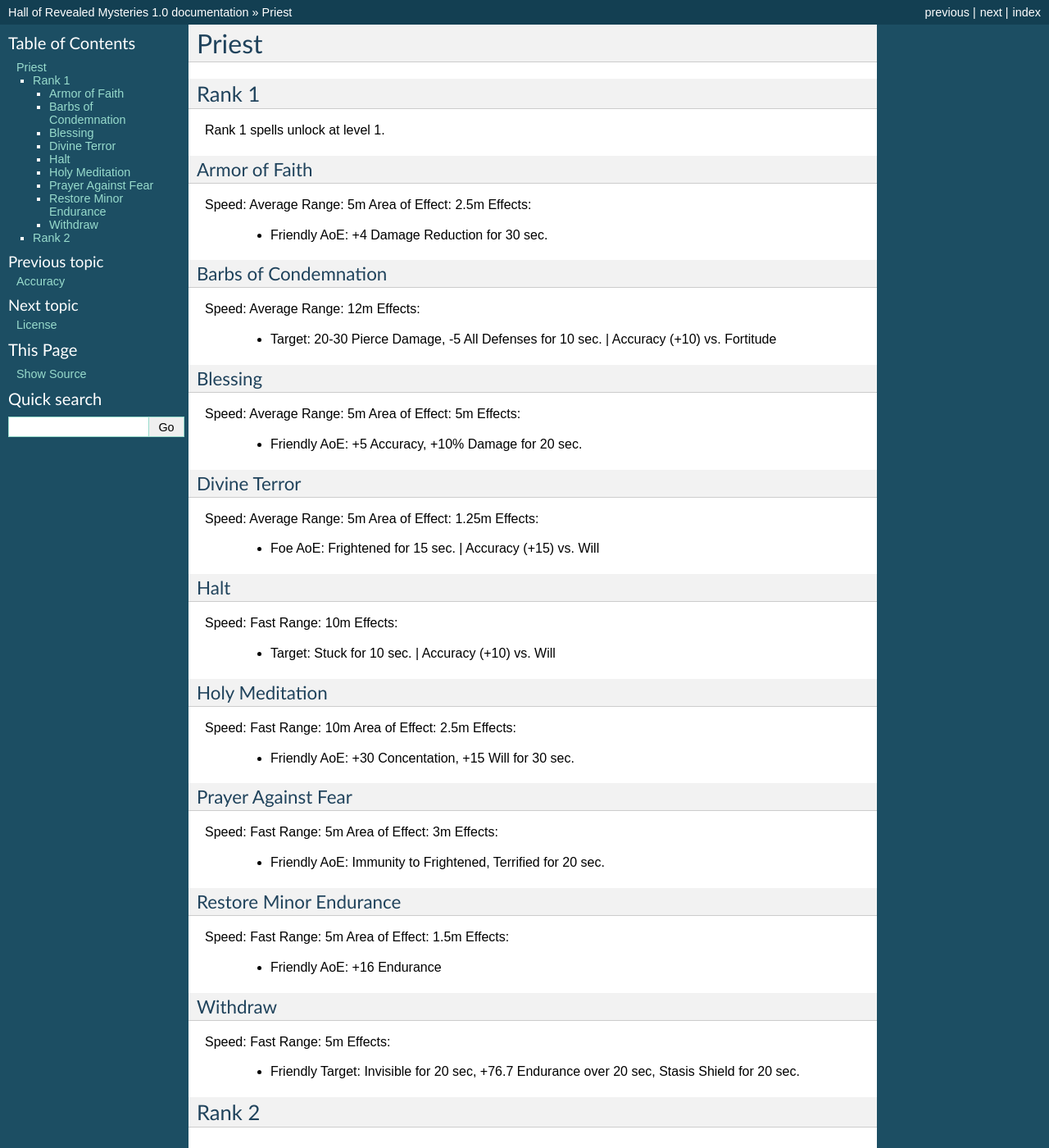
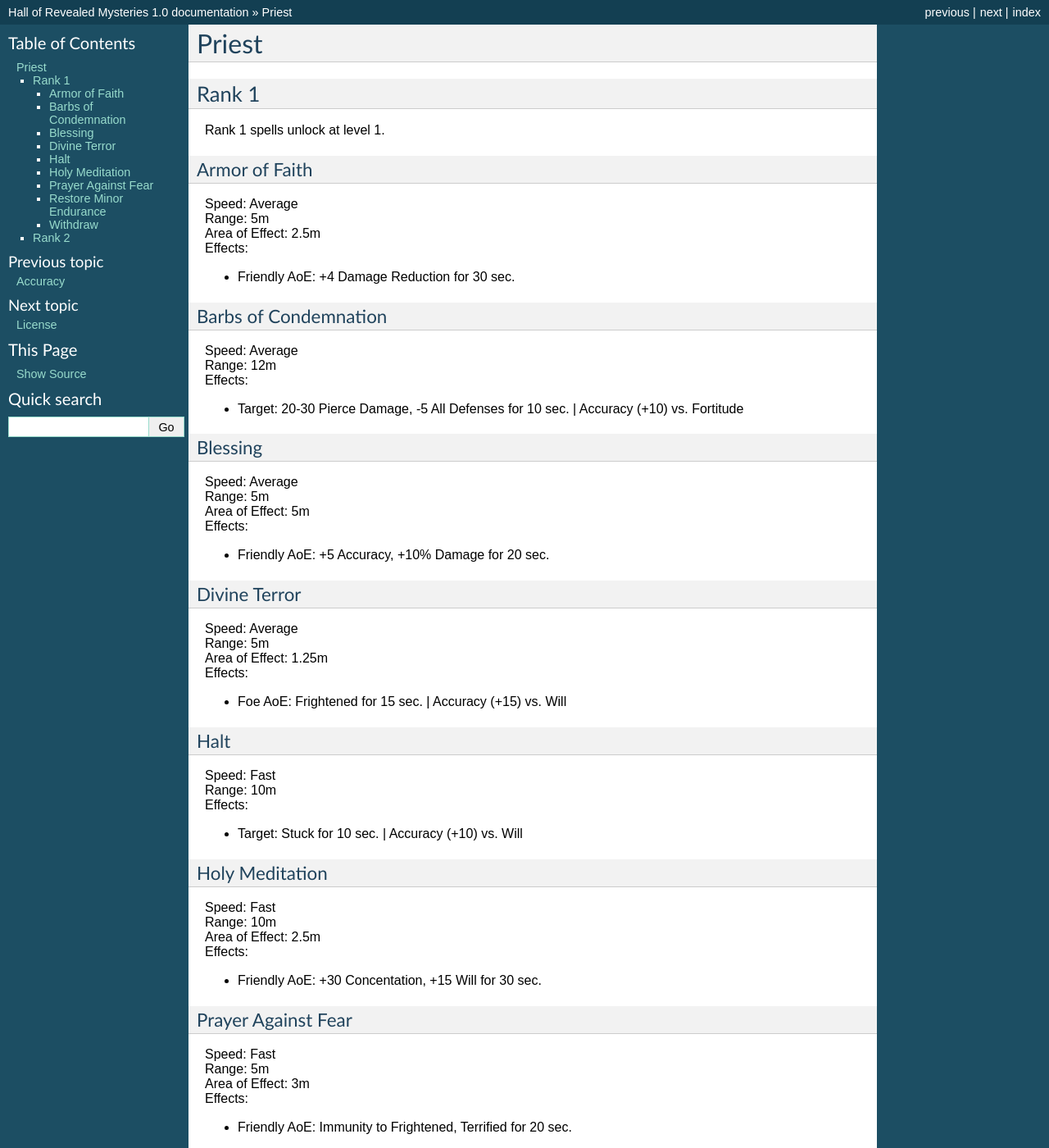
Before and after one commit to acastaner/waelites, a Sphinx documentation site: the page built from source/spells/priest.rst, in a window 1280 px wide and 1400 px high. Shown: the whole window at 82% size. Built offline with Sphinx 7.4.7, drawn with Linux system fonts in a browser that asks for light colours; some of the changed lines change nothing that is shown; some of the changed text lies outside the part shown.

Commit message:
Fix spells/priest.rst layout

```diff
--- a/source/spells/priest.rst
+++ b/source/spells/priest.rst
@@ -11,81 +11,90 @@ Rank 1 spells unlock at level 1.
 Armor of Faith
 ==============
 
-Speed: Average
-Range: 5m
-Area of Effect: 2.5m
-Effects:
-    * Friendly AoE: +4 Damage Reduction for 30 sec.
+| Speed: Average
+| Range: 5m
+| Area of Effect: 2.5m
+| Effects:
+
+* Friendly AoE: +4 Damage Reduction for 30 sec.
 
 Barbs of Condemnation
 =====================
 
-Speed: Average
-Range: 12m
-Effects:
-    * Target: 20-30 Pierce Damage, -5 All Defenses for 10 sec. | Accuracy (+10) vs. Fortitude
+| Speed: Average
+| Range: 12m
+| Effects:
+
+* Target: 20-30 Pierce Damage, -5 All Defenses for 10 sec. | Accuracy (+10) vs. Fortitude
 
 
 Blessing
 =========
 
-Speed: Average
-Range: 5m
-Area of Effect: 5m
-Effects:
-    * Friendly AoE: +5 Accuracy, +10% Damage for 20 sec.
+| Speed: Average
+| Range: 5m
+| Area of Effect: 5m
+| Effects:
+
+* Friendly AoE: +5 Accuracy, +10% Damage for 20 sec.
 
 Divine Terror
 =============
 
-Speed: Average
-Range: 5m
-Area of Effect: 1.25m
-Effects:
-    * Foe AoE: Frightened for 15 sec. | Accuracy (+15) vs. Will
+| Speed: Average
+| Range: 5m
+| Area of Effect: 1.25m
+| Effects:
+
+* Foe AoE: Frightened for 15 sec. | Accuracy (+15) vs. Will
 
 Halt
 ====
 
-Speed: Fast
-Range: 10m
-Effects:
-    * Target: Stuck for 10 sec. | Accuracy (+10) vs. Will
+| Speed: Fast
+| Range: 10m
+| Effects:
+
+* Target: Stuck for 10 sec. | Accuracy (+10) vs. Will
 
 Holy Meditation
 ===============
 
-Speed: Fast
-Range: 10m
-Area of Effect: 2.5m
-Effects:
-    * Friendly AoE: +30 Concentation, +15 Will for 30 sec.
+| Speed: Fast
+| Range: 10m
+| Area of Effect: 2.5m
+| Effects:
+
+* Friendly AoE: +30 Concentation, +15 Will for 30 sec.
 
 Prayer Against Fear
 ===================
 
-Speed: Fast
-Range: 5m
-Area of Effect: 3m
-Effects:
-    * Friendly AoE: Immunity to Frightened, Terrified for 20 sec.
+| Speed: Fast
+| Range: 5m
+| Area of Effect: 3m
+| Effects:
+
+* Friendly AoE: Immunity to Frightened, Terrified for 20 sec.
 
 Restore Minor Endurance
 =======================
 
-Speed: Fast
-Range: 5m
-Area of Effect: 1.5m
-Effects:
-    * Friendly AoE: +16 Endurance
+| Speed: Fast
+| Range: 5m
+| Area of Effect: 1.5m
+| Effects:
+
+* Friendly AoE: +16 Endurance
 
 Withdraw
 ========
 
-Speed: Fast
-Range: 5m
-Effects:
-    * Friendly Target: Invisible for 20 sec, +76.7 Endurance over 20 sec, Stasis Shield for 20 sec.
+| Speed: Fast
+| Range: 5m
+| Effects:
+
+* Friendly Target: Invisible for 20 sec, +76.7 Endurance over 20 sec, Stasis Shield for 20 sec.
 
 *******
 Rank 2
```
